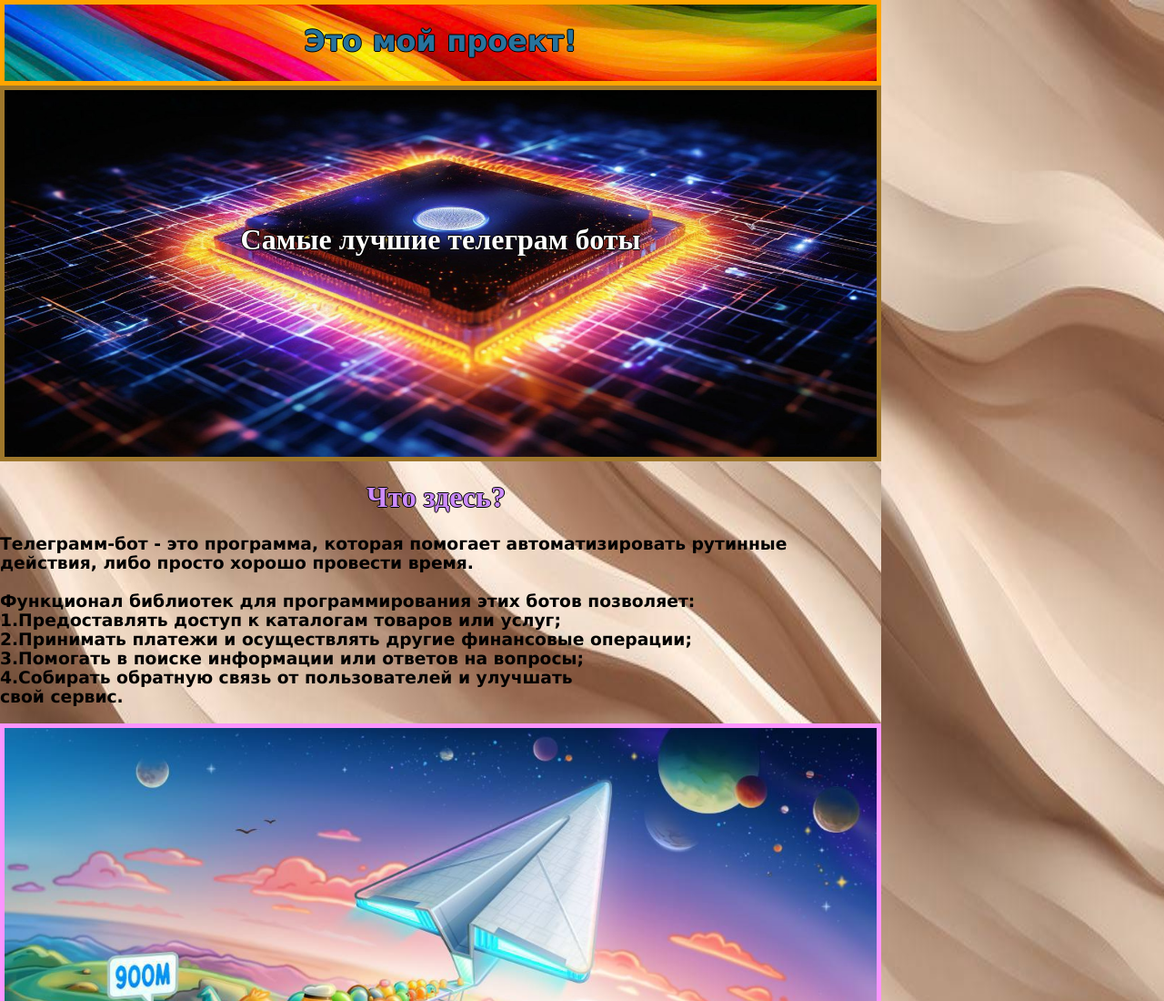
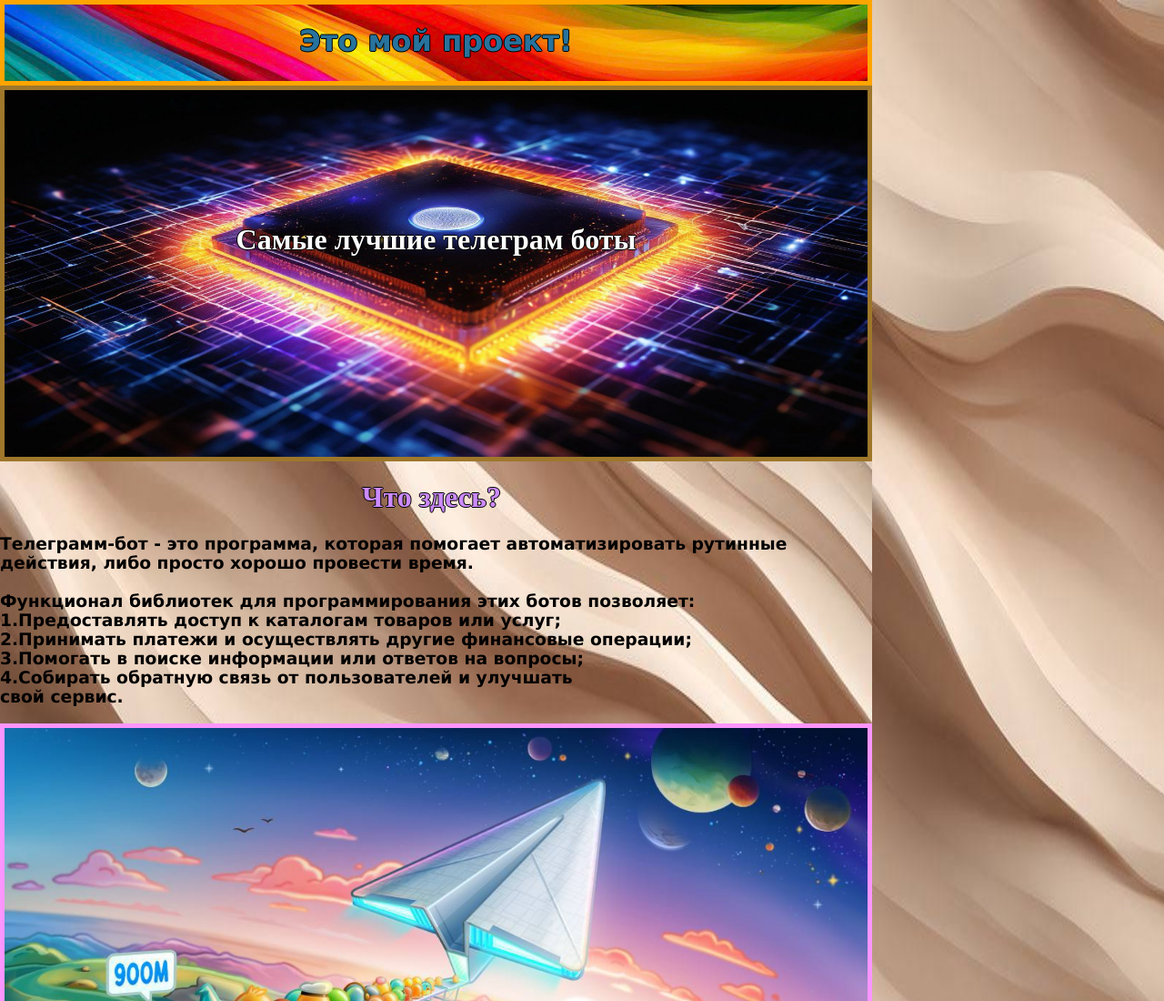
Before and after one commit to qqmeg/newsite, a plain HTML site: page index.html in a window 1280 px wide. Shown: the top 1100 px of the page at 91% size. Drawn offline with Linux system fonts and the light colour scheme.

Commit message:
959 to 949

```diff
--- a/style.css
+++ b/style.css
@@ -1,20 +1,20 @@
 #all {
   border: 5px solid orange;
-  width: 959px;
+  width: 949px;
   height:84px;
   background-image: url("head.jpg");
   background-size: cover;
 }
 body{
   background-image:url('bg.jpg');
-  background-size:969px 2000px;
+  background-size:959px 2000px;
   margin:0px;
 }
 #container {
   display: flex;
   justify-content: flex-start;
   flex-direction: column;
-  width:959px;
+  width:949px;
   height:1600px;
 }
 #hh{
@@ -24,10 +24,10 @@ body{
 }
 #chip{
   border:5px solid #9e772b;
-  width:959px;
+  width:949px;
   height:403px;
   background-image:url('mikrochip.jpg');
-  background-size:959px 403px;
+  background-size:949px 403px;
 }
 #ch{
   position:relative;
@@ -37,7 +37,7 @@ body{
 }
 
 #ftext{
-  width: 959px;
+  width: 949px;
 }
 #ht{
   color:#cd8bff;
@@ -49,7 +49,7 @@ body{
 }
 #ph{
   border:5px solid #fb95ff;
-  width: 959px;
+  width: 949px;
   height: 450px;
   background-image: url('ton900m.jpg');
   background-size:cover;
```
